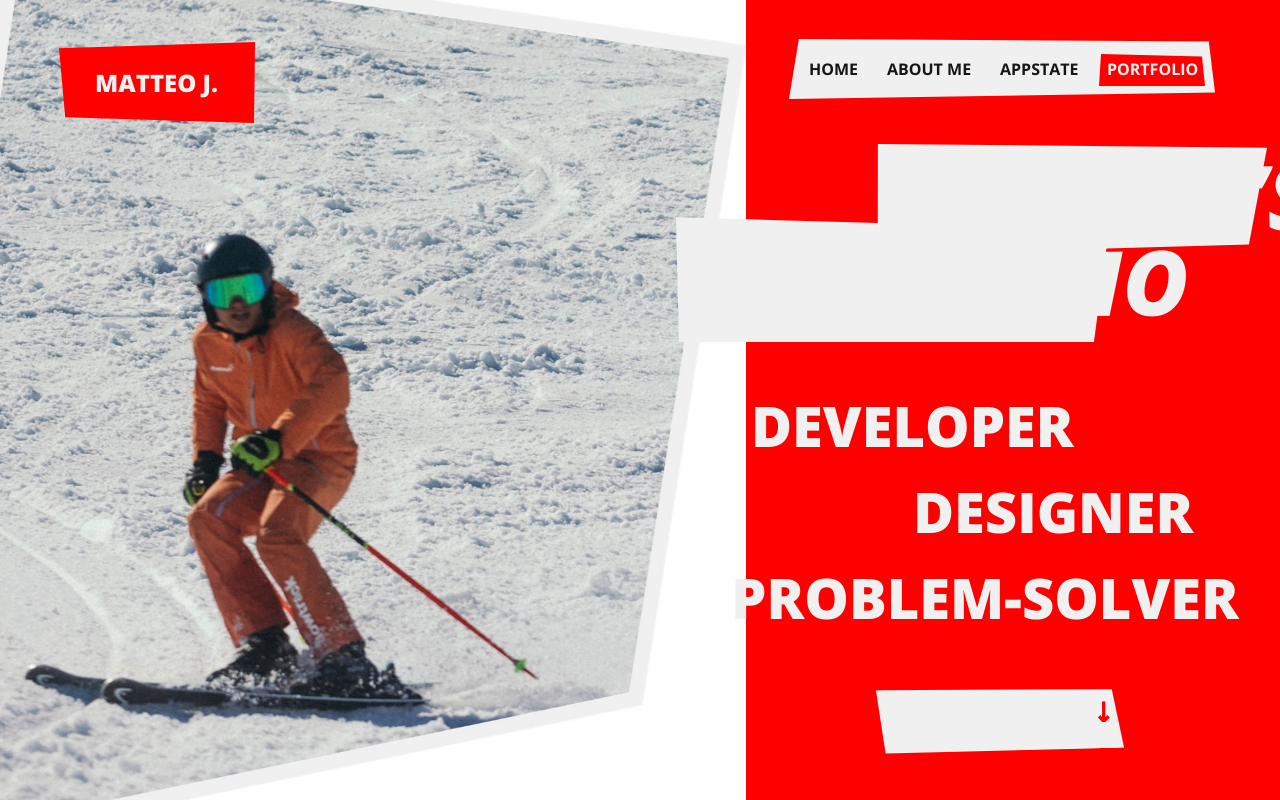
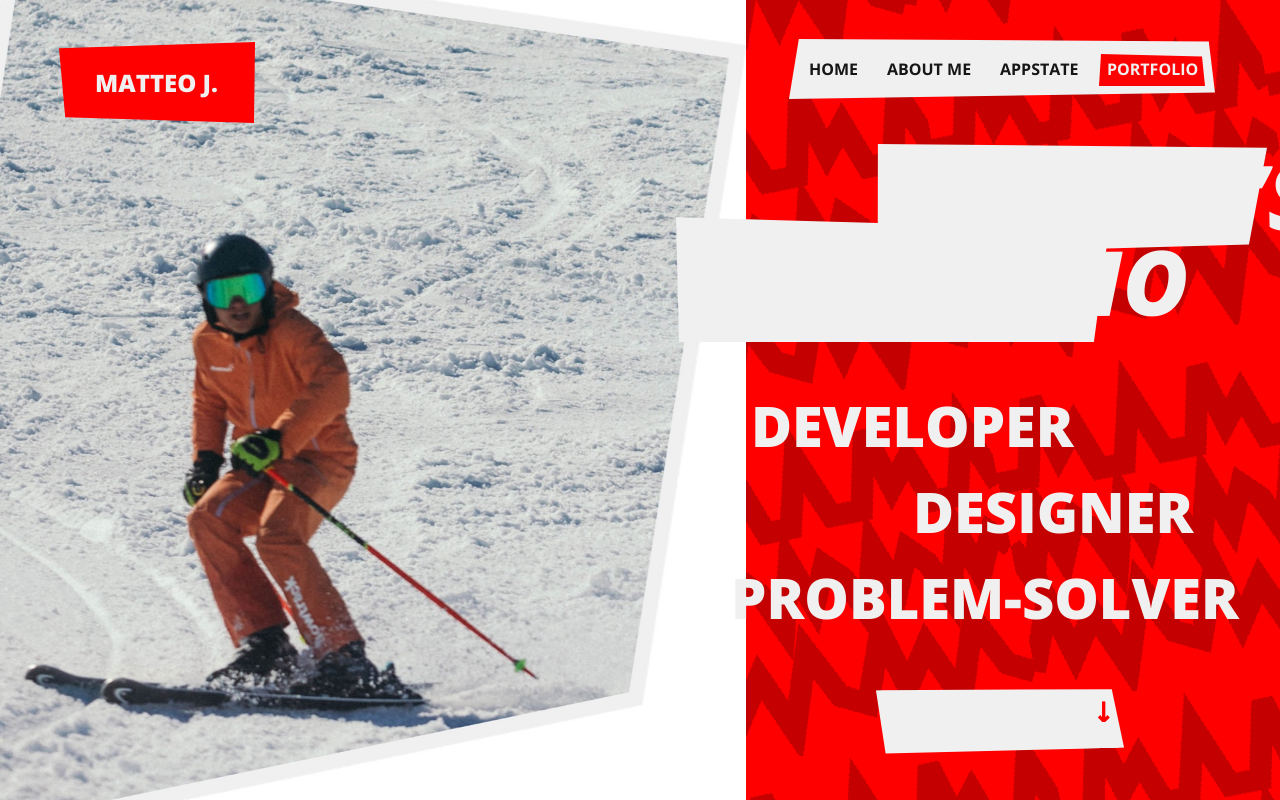
Before and after one commit to matteo-jacobs/portfolio, a React (Vite) app: page / in a window 1280 px wide. Built offline with nearby package versions, Linux system fonts and the light colour scheme.

Commit message:
Add rotated zigzag pattern to hero background
Replaces the flat red hero background with a tiled zigzag pattern
slanted to -11deg, per the reference image supplied.

```diff
--- a/src/pages/Home.css
+++ b/src/pages/Home.css
@@ -4,6 +4,7 @@
    fit narrower viewports. */
 
 .hero {
+  position: relative;
   width: 100%;
   min-height: 100svh;
   background: #ff0000;
@@ -13,9 +14,23 @@
   align-items: flex-start;
 }
 
+/* Zigzag pattern layer, tiled and slanted to a -11deg slope. Oversized and
+   rotated inside the clipped .hero so no gaps show at the corners. */
+.hero::before {
+  content: '';
+  position: absolute;
+  inset: -30%;
+  background-image: url(../assets/hero-bg-pattern.svg);
+  background-repeat: repeat;
+  background-size: 340px 340px;
+  transform: rotate(-11deg);
+  z-index: 0;
+}
+
 .hero-stage {
   --scale: 1;
   position: relative;
+  z-index: 1;
   flex: none;
   width: 1280px;
   height: 782px;
```
Also changed, not shown: src/assets/hero-bg-pattern.svg (added).
